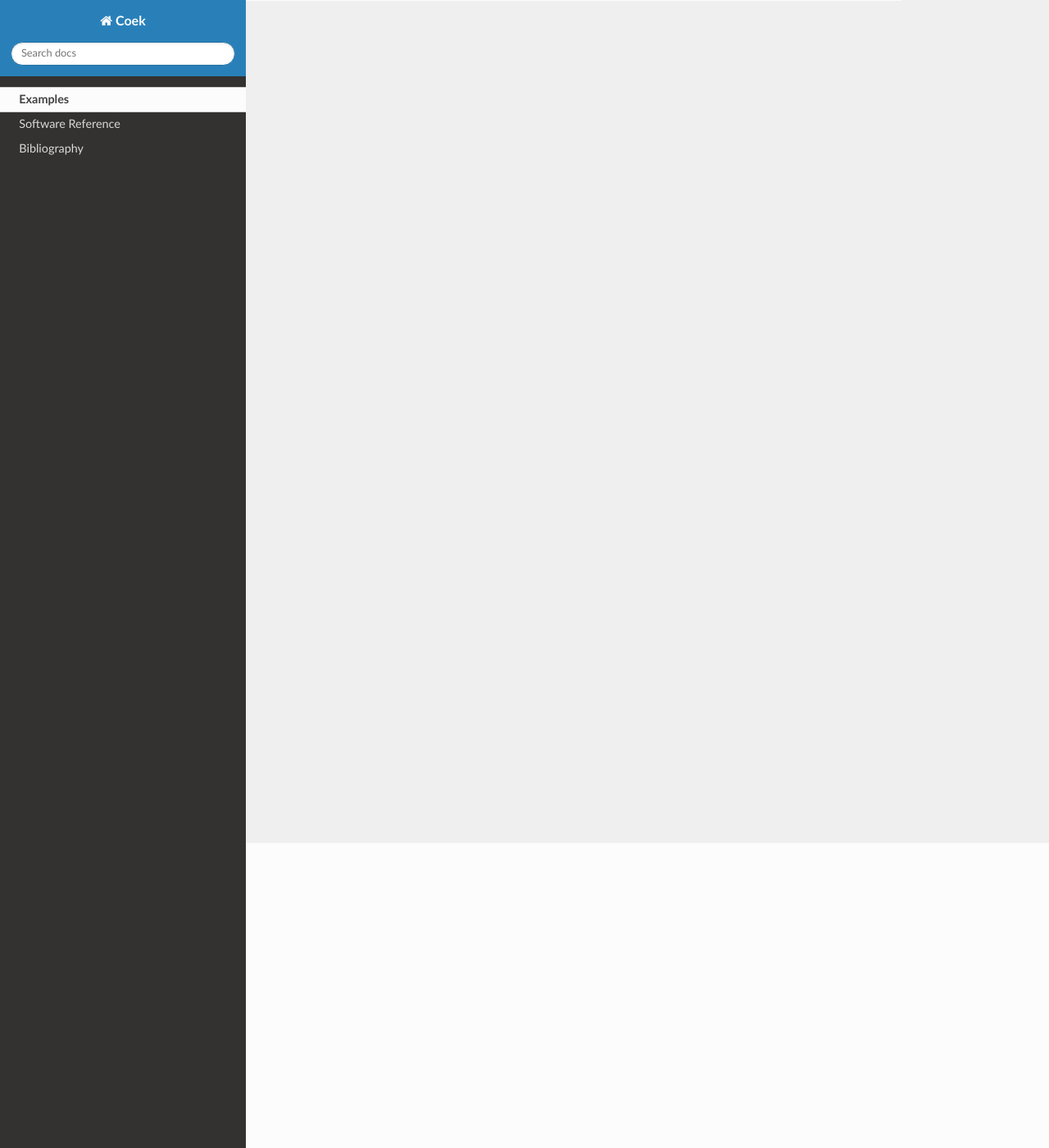
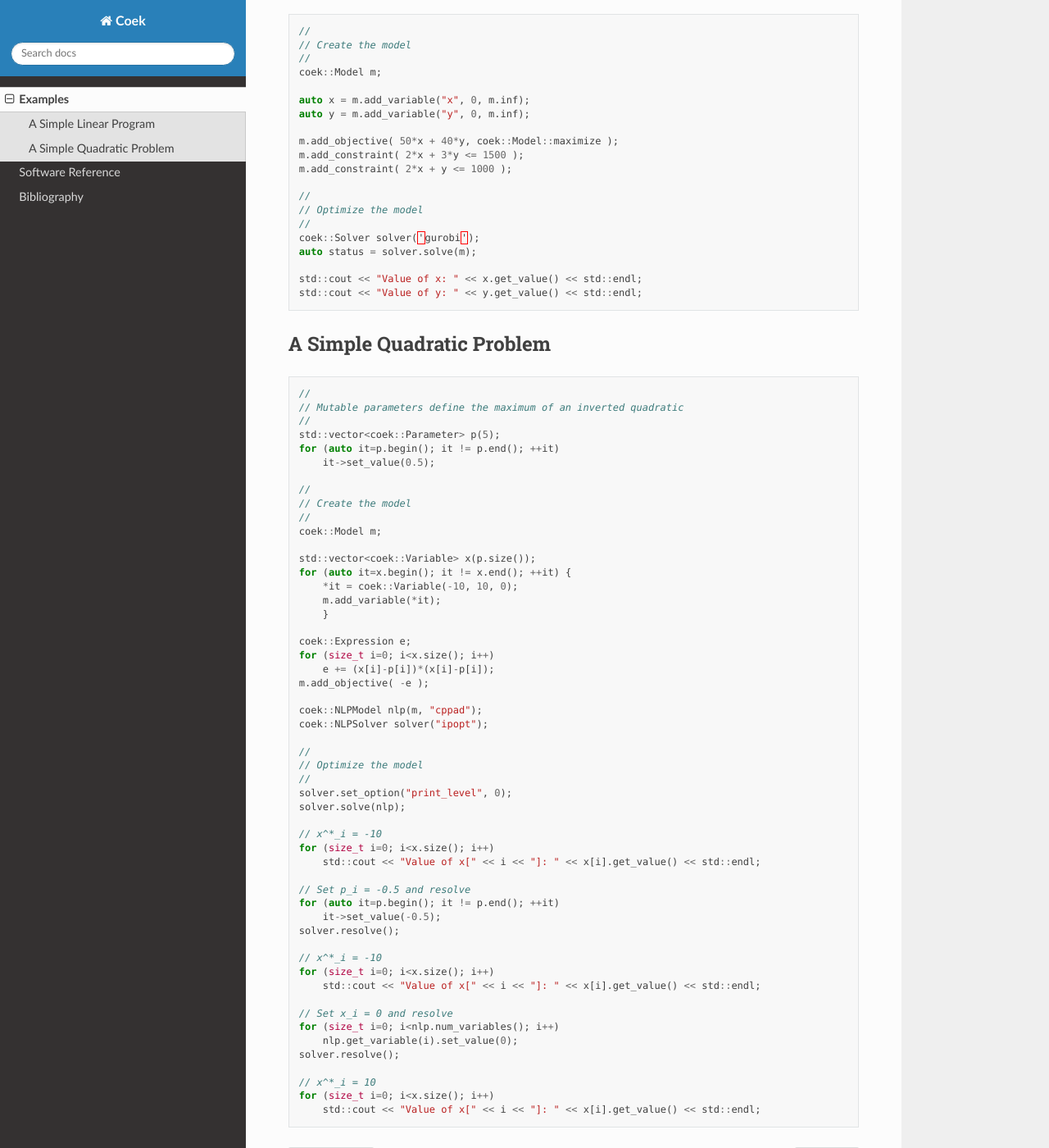
Before and after one commit to sandialabs/coek, a Sphinx documentation site: the page built from doc/examples.rst, in a window 1280 px wide and 1400 px high, scrolled down 372 px. Shown: the whole window at 82% size. Built offline with Sphinx 7.4.7 and the Read the Docs theme 2.0.0, drawn with Linux system fonts in a browser that asks for light colours; some of the changed text lies outside the part shown.

Commit message:
Flushing out Coek documentation

```diff
--- a/doc/CMakeLists.txt
+++ b/doc/CMakeLists.txt
@@ -53,7 +53,11 @@ add_custom_command(OUTPUT ${SPHINX_INDEX_FILE}
                     # Other doc files you want to track should go here
                     ${CMAKE_CURRENT_SOURCE_DIR}/index.rst
                     ${CMAKE_CURRENT_SOURCE_DIR}/reference.rst
-                    ${CMAKE_CURRENT_SOURCE_DIR}/expressions.rst
+                    ${CMAKE_CURRENT_SOURCE_DIR}/parameter.rst
+                    ${CMAKE_CURRENT_SOURCE_DIR}/variable.rst
+                    ${CMAKE_CURRENT_SOURCE_DIR}/expression.rst
+                    ${CMAKE_CURRENT_SOURCE_DIR}/objective.rst
+                    ${CMAKE_CURRENT_SOURCE_DIR}/constraint.rst
                     ${CMAKE_CURRENT_SOURCE_DIR}/expression_fn.rst
                     ${CMAKE_CURRENT_SOURCE_DIR}/models.rst
                     ${CMAKE_CURRENT_SOURCE_DIR}/examples.rst
--- /dev/null
+++ b/doc/constraint.rst
@@ -0,0 +1,6 @@
+
+Constraints
+===========
+
+.. doxygenclass:: coek::Constraint
+   :members:
--- a/doc/examples.rst
+++ b/doc/examples.rst
@@ -1,4 +1,94 @@
 Examples
 ========
 
-* CUTE
+The following examples illustrate the functionality of Coek.
+
+.. warning::
+    These examples are not automatically tested with Coek, but they reflect
+    use cases that are known to work.
+
+A Simple Linear Program
+-----------------------
+
+.. code-block:: c
+
+    //
+    // Create the model
+    //
+    coek::Model m;
+
+    auto x = m.add_variable("x", 0, m.inf);
+    auto y = m.add_variable("y", 0, m.inf);
+
+    m.add_objective( 50*x + 40*y, coek::Model::maximize );
+    m.add_constraint( 2*x + 3*y <= 1500 );
+    m.add_constraint( 2*x + y <= 1000 );
+
+    //
+    // Optimize the model
+    //
+    coek::Solver solver('gurobi');
+    auto status = solver.solve(m);
+
+    std::cout << "Value of x: " << x.get_value() << std::endl;
+    std::cout << "Value of y: " << y.get_value() << std::endl;
+
+
+A Simple Quadratic Problem
+--------------------------
+
+.. code-block:: c
+
+    //
+    // Mutable parameters define the maximum of an inverted quadratic
+    //
+    std::vector<coek::Parameter> p(5);
+    for (auto it=p.begin(); it != p.end(); ++it)
+        it->set_value(0.5);
+
+    //
+    // Create the model
+    //
+    coek::Model m;
+
+    std::vector<coek::Variable> x(p.size());
+    for (auto it=x.begin(); it != x.end(); ++it) {
+        *it = coek::Variable(-10, 10, 0);
+        m.add_variable(*it);
+        }
+
+    coek::Expression e;
+    for (size_t i=0; i<x.size(); i++)
+        e += (x[i]-p[i])*(x[i]-p[i]);
+    m.add_objective( -e );
+
+    coek::NLPModel nlp(m, "cppad");
+    coek::NLPSolver solver("ipopt");
+
+    //
+    // Optimize the model
+    //
+    solver.set_option("print_level", 0);
+    solver.solve(nlp);
+
+    // x^*_i = -10
+    for (size_t i=0; i<x.size(); i++)
+        std::cout << "Value of x[" << i << "]: " << x[i].get_value() << std::endl;
+
+    // Set p_i = -0.5 and resolve
+    for (auto it=p.begin(); it != p.end(); ++it)
+        it->set_value(-0.5);
+    solver.resolve();
+
+    // x^*_i = -10
+    for (size_t i=0; i<x.size(); i++)
+        std::cout << "Value of x[" << i << "]: " << x[i].get_value() << std::endl;
+
+    // Set x_i = 0 and resolve
+    for (size_t i=0; i<nlp.num_variables(); i++)
+        nlp.get_variable(i).set_value(0);
+    solver.resolve();
+
+    // x^*_i = 10
+    for (size_t i=0; i<x.size(); i++)
+        std::cout << "Value of x[" << i << "]: " << x[i].get_value() << std::endl;
--- /dev/null
+++ b/doc/expression.rst
@@ -0,0 +1,6 @@
+
+Expressions
+===========
+
+.. doxygenclass:: coek::Expression
+   :members:
--- a/doc/models.rst
+++ b/doc/models.rst
@@ -13,3 +13,7 @@ Model and Solver Classes
 
 .. doxygenclass:: coek::NLPSolver
    :members:
+
+.. doxygenfunction:: coek::read_problem_from_jpof_file
+
+.. doxygenfunction:: coek::read_problem_from_jpof_string
--- /dev/null
+++ b/doc/objective.rst
@@ -0,0 +1,6 @@
+
+Objectives
+==========
+
+.. doxygenclass:: coek::Objective
+   :members:
--- /dev/null
+++ b/doc/parameter.rst
@@ -0,0 +1,6 @@
+
+Parameters
+==========
+
+.. doxygenclass:: coek::Parameter
+   :members:
--- a/doc/reference.rst
+++ b/doc/reference.rst
@@ -4,6 +4,10 @@ Software Reference
 .. toctree::
    :maxdepth: 2
 
-   expressions.rst
+   parameter.rst
+   variable.rst
+   expression.rst
+   objective.rst
+   constraint.rst
    expression_fn.rst
    models.rst
--- /dev/null
+++ b/doc/variable.rst
@@ -0,0 +1,6 @@
+
+Variables
+=========
+
+.. doxygenclass:: coek::Variable
+   :members:
```
Also changed, not shown: README.md (+12 -6 lines), doc/expressions.rst (deleted, +0 -18 lines), doc/index.rst (+23 -0 lines), 6 other files.
